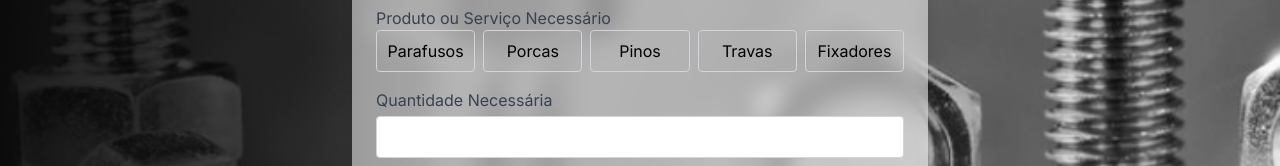
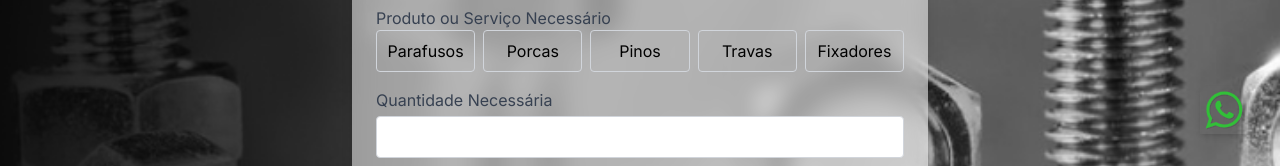
Before and after one commit to DilanLopezN/Liber, a Next.js app: page /budget in a window 1280 px wide. Shown: the part 634-800 px from the top of the page. Built offline with nearby package versions, Linux system fonts and the light colour scheme.

Commit message:
feat: whatsapp btn

```diff
--- a/src/app/components/Carrousel.tsx
+++ b/src/app/components/Carrousel.tsx
@@ -20,7 +20,7 @@ import { Pagination } from 'swiper/modules'
 
 export default function Carrousel() {
   return (
-    <div className="w-full h-full z-10">
+    <div className="w-full h-full z-10 ">
       <Swiper
         autoplay={true}
         pagination={{
--- /dev/null
+++ b/src/app/components/WhatsButton.tsx
@@ -0,0 +1,22 @@
+import Image from 'next/image'
+
+const WhatsAppButton: React.FC = () => {
+  return (
+    <a
+      href="https://wa.me/5511916011694"
+      target="_blank"
+      rel="noopener noreferrer"
+      className="fixed bottom-4 right-4 z-50 bg-transparent  p-4 rounded-full "
+    >
+      <Image
+        src="/zap zap.svg"
+        alt=""
+        width={48}
+        height={48}
+        className="shadow-md"
+      />
+    </a>
+  )
+}
+
+export default WhatsAppButton
--- a/src/app/layout.tsx
+++ b/src/app/layout.tsx
@@ -3,6 +3,7 @@ import { Inter } from 'next/font/google'
 import './globals.css'
 import Navbar from './components/Header'
 import Footer from './components/Footer'
+import WhatsAppButton from './components/WhatsButton'
 
 const inter = Inter({ subsets: ['latin'] })
 
@@ -21,6 +22,7 @@ export default function RootLayout({
       <body className={inter.className}>
         <Navbar />
         {children}
+        <WhatsAppButton />
         <Footer />
       </body>
     </html>
```
Also changed, not shown: public/zap zap.svg (added).
